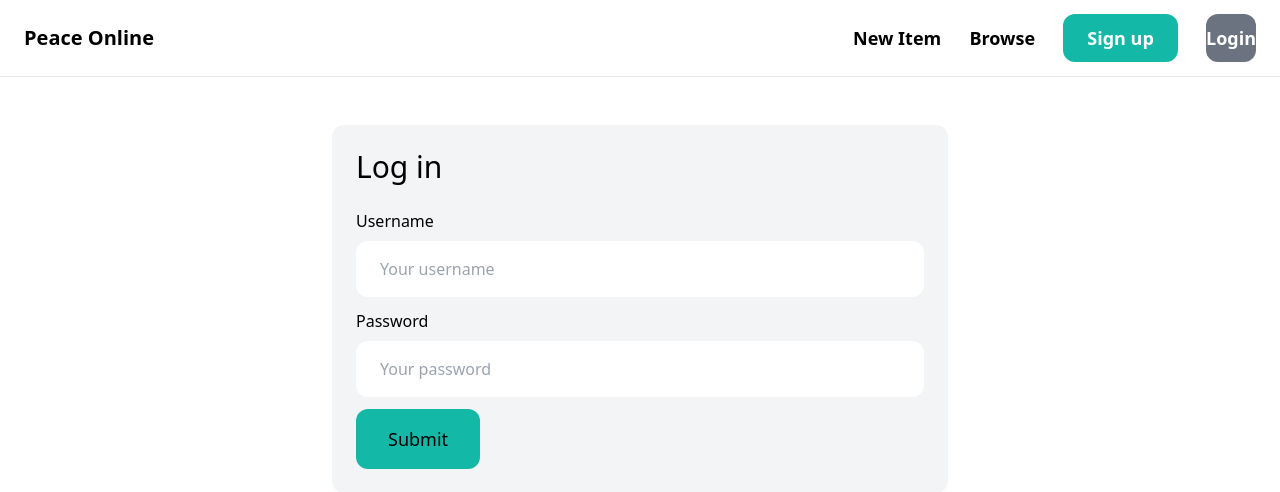
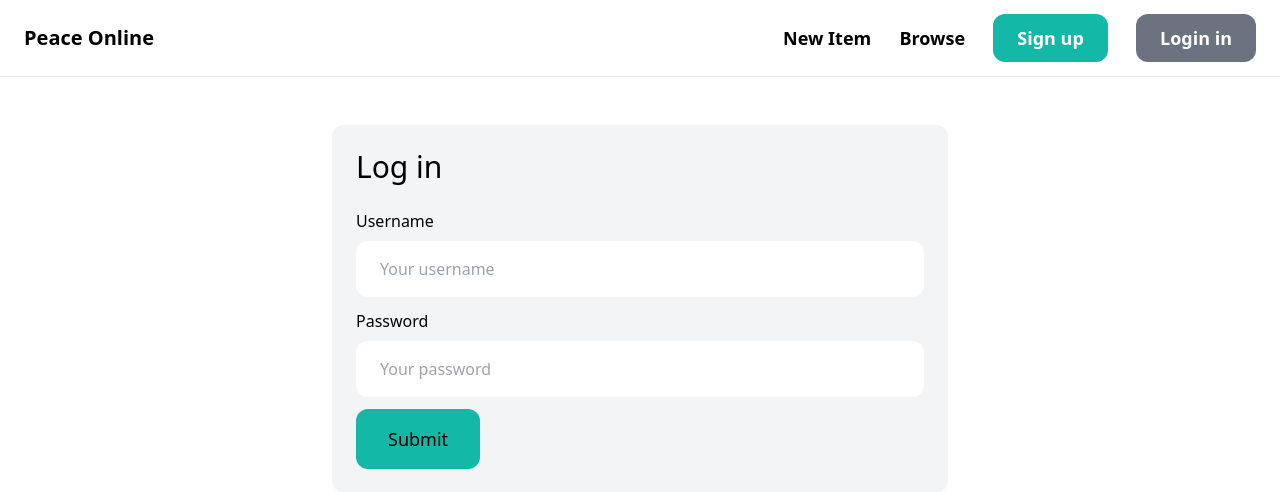
Before and after one commit to pasej5/Portfolio, a Django app: page /login/ in a window 1280 px wide. Shown: the top 492 px of the page. Run offline with Django 5.2, Linux system fonts and the light colour scheme; parts of the project's set-up code (start-up, migrations or seed data) failed here and were passed over; some libraries are stand-ins or nearby versions.

Commit message:
login button ref fixed

```diff
--- a/peace_online/core/templates/core/base.html
+++ b/peace_online/core/templates/core/base.html
@@ -20,6 +20,16 @@
         <a href="#" class="text-lg font-semibold hover:text-gray-500">Browse</a>
 
         {% if request.user.is_authenticated %}
+        <a
+            href="#"
+            class="px-6 py-3 text-lg font-semibold bg-teal-500 text-white rounded-xl hover:bg-teal-700"
+            >Inbox</a
+          >
+          <a
+            href="#"
+            class="px-6 py-3 text-lg font-semibold bg-gray-500 text-white rounded-xl hover:bg-gray-700"
+            >Dashboard</a
+          >
         {% else %}
           <a
             href="{% url 'core:signup' %}"
@@ -27,9 +37,9 @@
             >Sign up</a
           >
           <a
-            href="#"
-            class="{% url 'core:login' %}px-6 py-3 text-lg font-semibold bg-gray-500 text-white rounded-xl hover:bg-gray-700"
-            >Login</a
+            href="{% url 'core:login' %}"
+            class="px-6 py-3 text-lg font-semibold bg-gray-500 text-white rounded-xl hover:bg-gray-700"
+            >Login in</a
           >
         {% endif %}
       </div>
--- a/peace_online/core/templates/core/login.html
+++ b/peace_online/core/templates/core/login.html
@@ -3,7 +3,7 @@
 <div class="w-1/2 my-6 mx-auto p-6 bg-gray-100 rounded-xl">
   <h1 class="mb-6 text-3xl">Log in</h1>
 
-  <form method="post" action=".">
+  <form method="POST" action=".">
     {% csrf_token %}
 
     <div class="mb-3">
```
